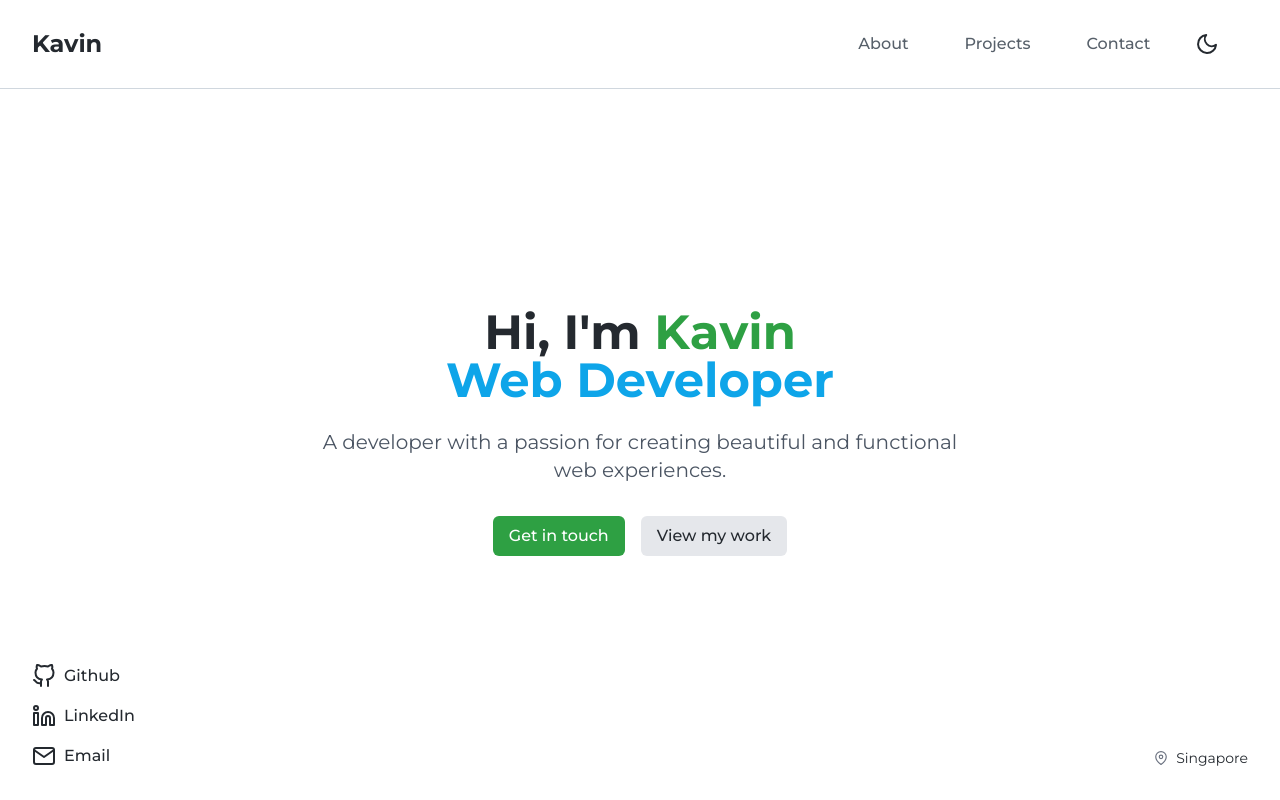
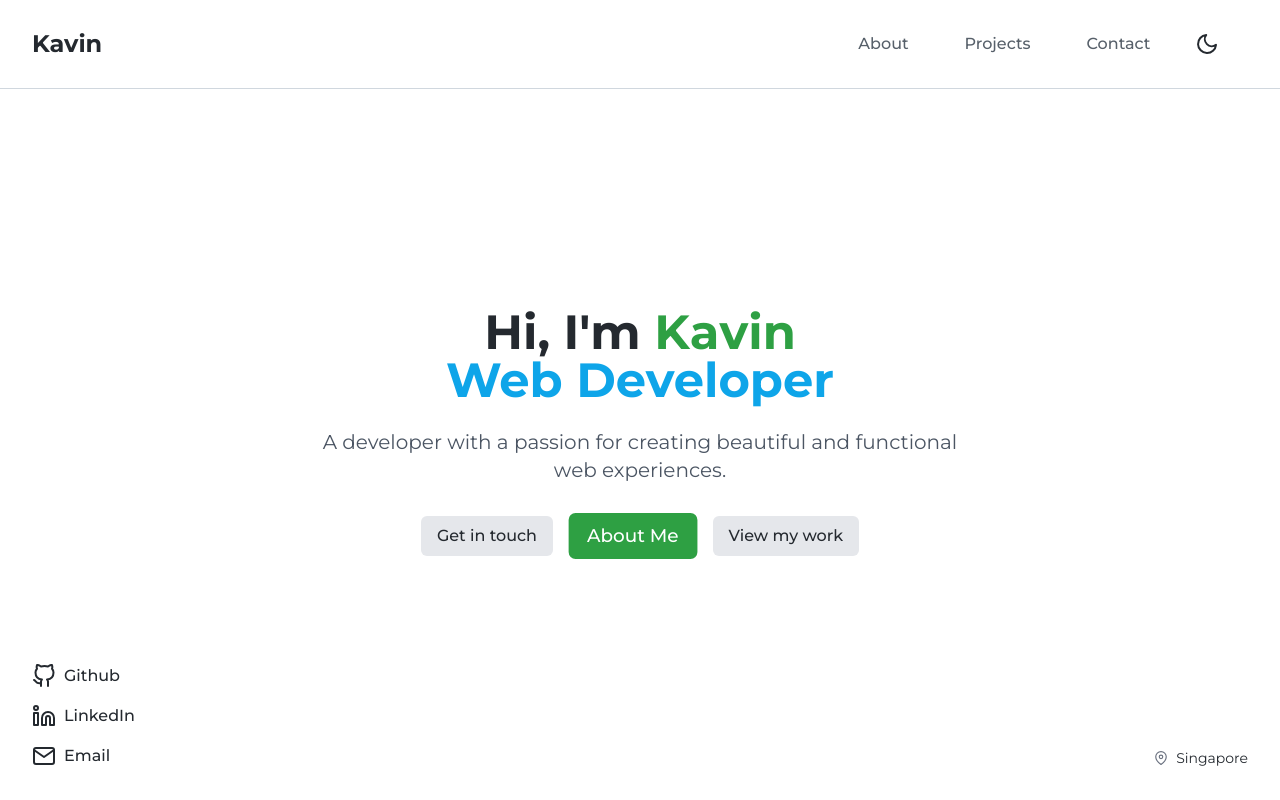
Before and after one commit to kavinned/portfolio, a React (Vite) app: page / in a window 1280 px wide. Built offline with nearby package versions, Linux system fonts and the light colour scheme.

Commit message:
feat: add about button on home page

```diff
--- a/src/pages/Home.jsx
+++ b/src/pages/Home.jsx
@@ -90,17 +90,29 @@ export default function Home({ name }) {
 						A developer with a passion for creating beautiful and
 						functional web experiences.
 					</p>
-					<div className="flex gap-4 justify-center">
-						<Link to="/contact" className="btn btn-primary">
+					<motion.div
+						initial={{ opacity: 0.5, y: 20 }}
+						animate={{ opacity: 1, y: 0 }}
+						transition={{
+							duration: 0.5,
+							delay: 0.5,
+							ease: "linear",
+						}}
+						className="flex gap-6 justify-center"
+					>
+						<Link to="/contact" className="btn btn-secondary">
 							Get in touch
 						</Link>
 						<Link
-							to="/projects"
-							className="btn bg-gray-200 dark:bg-gray-800 hover:bg-gray-300 dark:hover:bg-gray-700"
+							to="/about"
+							className="btn btn-primary scale-[1.15] "
 						>
+							About Me
+						</Link>
+						<Link to="/projects" className="btn btn-secondary">
 							View my work
 						</Link>
-					</div>
+					</motion.div>
 				</motion.div>
 				<SocialLinks className="fixed left-8 bottom-8 hidden md:flex flex-col gap-4" />
 				{/* Mobile Social Links */}
```
